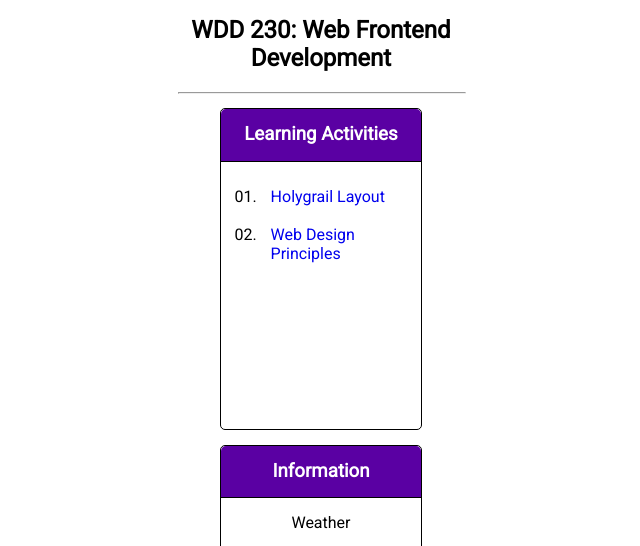
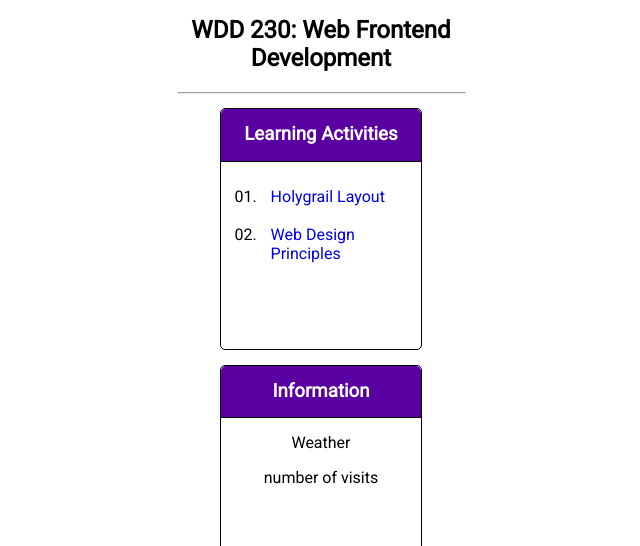
Before and after one commit to ALatinWebDeveloper/wdd230, a plain HTML site: page index.html in a window 1280 px wide. Shown: the part 236-782 px from the top of the page, without its empty margins (319-959 px from the left). Drawn offline with Linux system fonts and the light colour scheme.

Commit message:
.card min height adjusted

```diff
--- a/styles/base.css
+++ b/styles/base.css
@@ -83,7 +83,7 @@ h3 {
     border-radius: 5px;
     list-style: decimal-leading-zero;
     margin: 5% auto;
-    min-height: 20rem;
+    min-height: 15rem;
 }
 
 section ul li {
```
